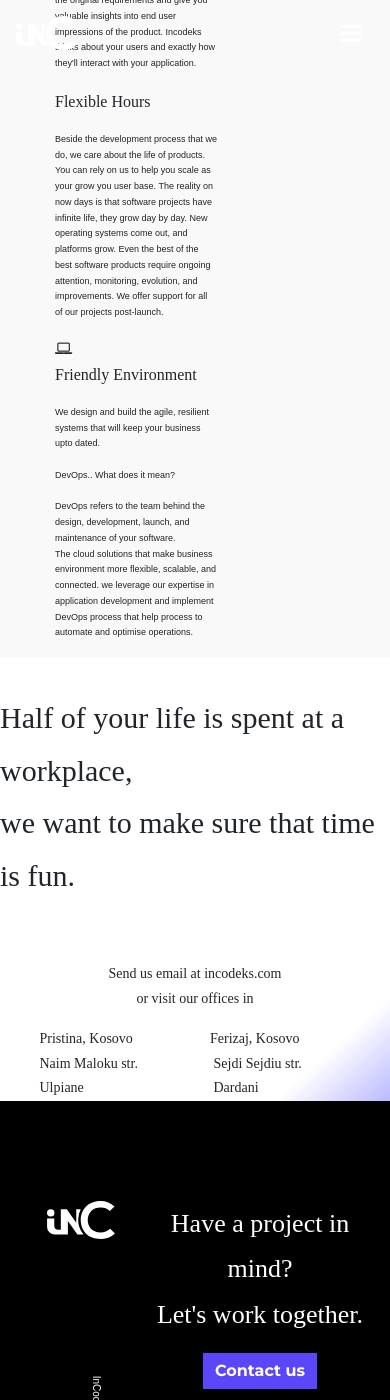
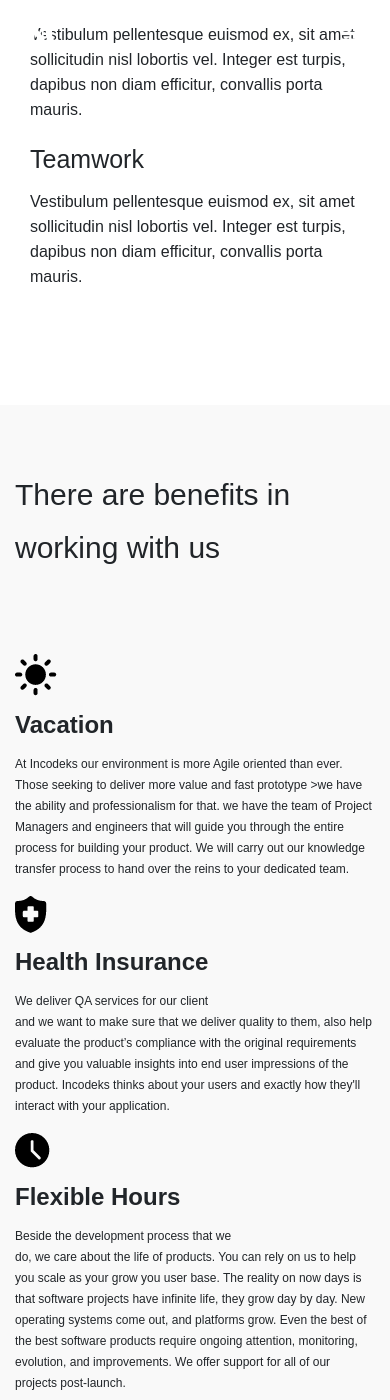
Before and after one commit to partini/partini.github.io, a Jekyll site: the page built from careers.html, in a window 390 px wide and 1400 px high, scrolled down 4718 px. Built offline with Jekyll 4.4.1, drawn with Linux system fonts in a browser that asks for light colours; some web fonts are replaced; some of the changed text lies outside the part shown.

Commit message:
Changes in Careers

```diff
--- a/assets/css/style.css
+++ b/assets/css/style.css
@@ -27,8 +27,11 @@
 }
 
 .all-divs-borders {
-  width: auto;border: 1px solid #2F1295;margin-bottom: 10px;margin-top: 10px;
+  width: auto;
+  border: 1px solid #2F1295;
+  margin-bottom: 10px;margin-top: 10px;
   margin-left: 0px;
+  padding: 10px;
 }
 .all-divs-borders img{
 width: 80px;padding-top: 10px;
@@ -40,22 +43,29 @@
   margin-left: 150px;margin-top: -38px;font-weight: 300;font-size: 13px;
 }
 .firstparagraphs{
-  font-weight: 500;font-size: 12px;margin-bottom: 0px;margin-top: 30px;border-color: #5C46F9;  margin-left:20px;
+  font-weight: 600;font-size: 13px;margin-bottom: 0px;margin-top: 30px;border-color: #5C46F9;
 }
 .secondparagraphs{
-  font-weight: 400;font-size: 11px;border-width: 1.8px;border-color: rgb(200,204,209);border-bottom: 1px solid rgb(200,204,209);margin-bottom: 11px;max-width: 430px; margin-left:20px;
+  font-weight: 400;font-size: 12px;line-height: 18px;border-width: 1.8px;border-color: rgb(200,204,209);border-bottom: 1px solid rgb(200,204,209);margin-bottom: 11px;max-width: 430px;
 }
 .fulltime{
   color: black;font-weight: 400;font-size: 13px;margin-right: 12px;
 }
 .a-link{
-  color: black;font-weight: 400;margin-left: 0px;font-size: 13px;margin-right: 40px;
+  color: black;
+  font-weight: 400;
+  margin-left: 0px;
+  font-size: 13px;
 }
 .work-life{
-  font-weight: 500;font-family: Heebo;margin-bottom: 0px;
+  font-weight: 400;
+  margin-bottom: 0px;
+  font-size: 25px;
 }
 .work-life-two{
-  font-family: Heebo;font-weight: 300;font-size: 12px;
+  font-weight: 100;
+  font-size: 16px;
+  line-height: 25px;
 }
 .navbar {
   height: 90px;
@@ -72,10 +82,14 @@
   width: 60px;
 }
 
-.masthead {
-  opacity: 0.99;filter: brightness(75%) grayscale(8%) invert(0%);
-   width:auto;
-   height: auto;
+.masthead::before {
+ content: '';
+ position: absolute;
+ top: 0;
+ left: 0;
+ background-color: rgba(0, 0, 0, 0.3);
+ width: 100%;
+ height: 100%;
 }
 
 .intro-text {
@@ -293,16 +307,16 @@
 .p3{color: rgb(0,0,0);font-family: Heebo;font-weight: 300;font-size: 14px;margin-top: 150px;}
 .p4{color: black;font-weight: 300;font-family: Heebo;margin-bottom: 0px;}
 .benefits-col{  background: #f9f9f9;margin-top: 0px;}
-.title-benefits{  font-family: Heebo;font-size: 24px;margin-top: 25px;margin-left: 30px;}
-.first-benefits{  font-family: Heebo;margin-left: 40px;}
-.second-benefits{  font-size: 9px;margin-left: 40px;}
-.workplace{  margin-bottom: 60px;margin-top: -65px;padding-right: 0px;padding-left: 0px;}
-.workplace-paragraph{  margin-bottom: 0;font-family: Heebo;font-weight: 400;font-size: 30px;}
+.title-benefits{ font-size: 30px;padding-bottom: 4rem;}
+.first-benefits{ font-weight: 600; font-size: 24px;}
+.second-benefits{  font-size: 12px; font-weight: 100;}
+.workplace{  margin-bottom: 60px;margin-top: 65px;padding-right: 0px;padding-left: 0px;}
+.workplace-paragraph{  margin-bottom: 0;font-family: Heebo;font-weight: 400;font-size: 30px;margin: 10px}
 .workplace-paragraph-first{  font-family: Heebo;font-weight: 500;font-size: 14px;}
 .workplace-paragraph-second{font-size: 14px;font-weight: 400;font-family: Heebo;margin-bottom: 0px;margin-left: 0px;}
 .workplace-paragraph-third{  font-size: 14px;font-weight: 400;font-family: Heebo;margin-bottom: 0px;margin-left: 0px;}
 .adventures{  font-family: Heebo;}
-.adventures img {  width: 300px;}
+.adventures img {  width: 100%;}
 .first-col-jobdetails{font-family: Heebo;padding-right: 0px;padding-left: 40px;opacity: 1;}
 .first-col-jobdetails img{width: 100px;border-radius: 100%;height: 95px;margin-right: 10px;margin-left: 0px;  margin-bottom: 50px;}
 .p1-jobdetails{color: black;font-size: 35px;font-family: Heebo;font-weight: 400;margin-bottom: 0px;}
@@ -319,18 +333,27 @@
 .services-1-thirdrow p{font-weight: 300;margin-bottom: 80px;}
 .masthead-singlearticle{opacity: 0.81;filter: brightness(86%) contrast(114%) grayscale(18%) saturate(114%) sepia(0%);background: url(../img/foto55.png) center / cover no-repeat, black;height: 400px;}
 .first-col-singlearticle{font-size: 30px;font-family: Heebo;font-weight: 300;margin-bottom: 20px;}
-.careers-first-col input{width: 300px;border: none;border-width: 0;box-shadow: none;border-color: white;margin-top: 18px;color: rgb(0, 0, 0);font-weight: 300;font-size: 15px;margin-left: 5px;}
-.careers-second-row a{margin-right: 50px;color: black; font-weight: 300;font-size: 11px;}
+.careers-first-col input{width: 300px;border: none;border-width: 0;box-shadow: none;border-color: white;margin-top: 18px;color: rgb(0, 0, 0);font-weight: 300;font-size: 15px;margin-left: 5px;outline: 0;}
+.careers-second-row a{margin-right: 50px;color: black; font-weight: 300;font-size: 16px;}
 .border-careers{margin-top: 12px;border-right-style: solid;border-right-color: rgb(230,236,242);border-width: thin;font-size: 14px;margin-left: 12px;}
 .apply{color: black;font-weight: bold;font-size: 12px;}
 .first-col-insights{height: 750px;text-align: center;}
 .second-p-insights{font-family: Heebo;font-size: 40px; }
 .first-p-insights{margin-top: 200px;font-size: 16px;font-weight: bold;font-family: Heebo;}
 .third-p-insights{font-weight:500; font-size: 18px;font-family: Heebo;}
-.four-p-insights{font-size: 15px;font-weight:400;}
+.four-p-insights{font-size: 13px;font-weight:400; line-height: 20px;}
 .five-p-insights{font-size: 12px;font-family: Heebo; font-weight:bold;}
 .btn-learn{background: var(--white);border-top-color: rgb(255,255,255);border-right-color: white;border-bottom-color: white;border-left-color: white;}
-.btn-tools{border-radius: 30px;background: rgb(231,235,239);max-height: 35px;width: 38px;}
+.btn-tools{
+  border-radius: 100%;
+  background: rgb(231,235,239);
+  width: 50px;
+  height: 50px;
+}
+
+.btn-tools:hover{
+  background-color: #5C46F9;
+}
 .adventures-paragraphs p{font-family: Heebo;}
 #inbox {background: #f7f7f7;margin-top: -80px;}
 .inbox{font-family: Heebo;}
@@ -387,6 +410,11 @@
 		box-shadow: none;
 	}
 }
+
+/* #mainNav{
+  background-color: #5C46F9 !important;
+} */
+
 #mainNav .navbar-brand{
   z-index: 999;
 }
@@ -593,6 +621,10 @@
 header.masthead .intro-text{
   padding-top: 0 !important;
   padding-bottom: 0 !important;
+}
+
+.masthead{
+  position: relative;
 }
 
 .masthead .container{
@@ -901,6 +933,28 @@
   font-size: 16px;
 }
 
+.item_tools{
+  border-bottom: 1px solid rgba(112, 112, 112, 0.3);
+  margin-bottom: 15px;
+}
+
+#adventures{
+  padding-top: 100px !important;
+}
+
+.job_title{
+  font-weight: 400;
+}
+
+.job_footer{
+  display: flex;
+  justify-content: space-between;
+}
+
+#benefits{
+  padding: 4rem 0rem 4rem 0rem;
+}
+
 @keyframes animateBusniessText{
   0%{
     left: 100%;
--- a/careers.html
+++ b/careers.html
@@ -4,7 +4,7 @@
 title: Incodeks - Careers
 permalink: /careers/
 ---
-    <header class="masthead" style="background-image: url('{{ site.baseurl }}/assets/img/foto15.png');">
+    <!-- <header class="masthead" style="background-image: url('{{ site.baseurl }}/assets/img/foto15.png');">
         <div class="container">
             <div class="row">
                 <div class="col-sm-12 col-md-12 col-lg-12 col-xl-12" style="text-align: center;height: 750px;">
@@ -16,15 +16,29 @@
                 </div>
             </div>
         </div>
+    </header> -->
+
+    <header class="masthead" style="background-image: url('{{ site.baseurl }}/assets/img/foto15.png');">
+        <div class="container">
+            <div class="row">
+                <div class="col-sm-12 col-md-12 col-lg-12 col-xl-12 services-header position-relative">
+                    <p class="services-p1">Join a workplace that is more than a workspace</p>
+                    <a class="btn btn-link" role="button">
+                      <i class="fa fa-long-arrow-down fa-2x" style="color: var(--light);"></i>
+                    </a>
+                </div>
+            </div>
+        </div>
     </header>
+
     <section id="jobs" style="font-family: Heebo;">
         <div class="container">
             <div class="row">
                 <div class="col-sm-12 col-md-12 col-lg-12 col-xl-12">
-                    <p style="font-family: Heebo;font-size: 25px;">Current Openings</p>
+                    <p style="font-size: 30px;">Current Openings</p>
                 </div>
             </div>
-            <div class="row" style="margin-top: 34px; border: 1px solid rgb(218,217,218) ;">
+            <div class="row m-0" style="margin-top: 34px; border: 1px solid rgb(218,217,218) ;">
                 <div class="col-sm-12 col-md-6 col-lg-6 col-xl-6 col-12 careers-first-col" style="padding-bottom: 15px;">
                   <i class="fa fa-search">
                   </i>
@@ -45,7 +59,7 @@
                   </span>
                 </div>
             </div>
-            <div class="row careers-second-row">
+            <div class="row careers-second-row mt-4 mb-4">
                 <div class="col-sm-12 col-md-12 col-lg-12 col-xl-12" style="margin-top: 15px;margin-bottom: -10px;height: 30px;">
                     <a href="#">All jobs</a>
                     <a href="#">Results</a>
@@ -56,13 +70,15 @@
                 {% for job in site.jobs %}
                 <div class="col-sm-12 col-md-6 col-lg-6 col-xl-4 col-12">
                     <div class="all-divs-borders"><img class="d-inline" src="{{ site.baseurl }}/assets/img/Jem-final-profile-pic-circle2.png">
-                        <p class="d-inline">{{ job.title }}</p>
-                        <p class="location"><i class="fa fa-location-arrow"></i>{{ job.location }}<br></p>
+                        <p class="d-inline job_title">{{ job.title }}</p>
+                        <p class="location"><i class="fa fa-location-arrow mr-2"></i>{{ job.location }}<br></p>
                         <p class="firstparagraphs">{{ job.long_title }}</p>
-                        <p class="short_description secondparagraphs" >{{ job.short_description }}</p>
-                        <a class="fulltime" href="#">{{ job.type_of_position }}</a>
-                        <a class="a-link" href="#">{{ job.date | date: "%B %e, %Y" }} </a>
-                        <a class="apply" href="{{ site.baseurl }}{{ job.url }}">Apply now</a>
+                        <p class="short_description secondparagraphs pb-4" >{{ job.short_description }}</p>
+                        <div class="job_footer">
+                            <a class=" font-weight-bold fulltime" href="#">{{ job.type_of_position }}</a>
+                            <a class=" font-weight-bold a-link" href="#">{{ job.date | date: "%B %e, %Y" }} </a>
+                            <a class=" font-weight-bold apply" href="{{ site.baseurl }}{{ job.url }}">Apply now</a>
+                        </div>
                     </div>
                 </div>
                 {% endfor %}
@@ -74,89 +90,90 @@
         <div class="container">
             <div class="row" style="margin-top: -55px;">
                 <div class="col-sm-12 col-md-12 col-lg-12 col-xl-12">
-                    <p class="text-center" style="margin-bottom: 0;font-family: Heebo;font-weight: 400;font-size: 20px;">Why work with us?</p>
-                    <p class="text-center" style="font-family: Heebo;font-weight: 500;font-size: 16px;margin-bottom: 0;color: #5C46F9;">Our diverse team is defined by a set of principles that makes&nbsp;<br></p>
-                    <p class="text-center" style="margin-bottom: 0;font-family: Heebo;font-weight: 500;font-size: 16px;color: #5C46F9;">us work well together. Here is a sneak peek.</p>
+                    <p class="text-center" style="margin-bottom: 0;font-family: Heebo;font-weight: 400;font-size: 40px;">Why work with us?</p>
+                    <p class="text-center" style="font-weight: 100;font-size: 16px;margin-bottom: 0;color: #5C46F9;font-size: 24px;line-height: 30px;">Our diverse team is defined by a set of principles that makes&nbsp;<br> us work well together. Here is a sneak peek.</p>
                 </div>
             </div>
             <div class="row" style="margin-top: 80px;margin-left: 0px;margin-right: 0px;">
                 <div class="col-sm-12 col-md-4 col-lg-4 col-xl-4 text-center">
-                    <p class="text-left work-life">Self-Developing</p>
+                    <p class="text-left work-life mb-2">Self-Developing</p>
                     <p class="text-left work-life-two">Vestibulum pellentesque euismod ex, sit amet sollicitudin nisl lobortis vel. Integer est turpis, dapibus non diam efficitur, convallis porta mauris.</p>
                 </div>
                 <div class="col-sm-12 col-md-4 col-lg-4 col-xl-4 text-center">
-                    <p  class="text-left work-life">Work-Life balance</p>
+                    <p  class="text-left work-life mb-2">Work-Life balance</p>
                     <p class="text-left work-life-two" >Vestibulum pellentesque euismod ex, sit amet sollicitudin nisl lobortis vel. Integer est turpis, dapibus non diam efficitur, convallis porta mauris.</p>
                 </div>
                 <div class="col-sm-12 col-md-4 col-lg-4 col-xl-4 text-center">
-                    <p class="text-left work-life">Teamwork</p>
+                    <p class="text-left work-life mb-2">Teamwork</p>
                     <p class="text-left work-life-two">Vestibulum pellentesque euismod ex, sit amet sollicitudin nisl lobortis vel. Integer est turpis, dapibus non diam efficitur, convallis porta mauris.</p>
                 </div>
             </div>
         </div>
     </section>
-    <section id="benefits" class="benefits" style="margin-top: -230px;">
+    <section id="benefits" class="benefits" style="background: #f9f9f9;">
         <div class="container">
-            <div class="row" style="background-color: #858095;">
+            <div class="row">
                 <div class="col-sm-12 col-md-12 col-lg-12 col-xl-12 benefits-col">
                     <p class="title-benefits">There are benefits in working with us</p>
                 </div>
             </div>
             <div class="row" style="background: #f9f9f9;">
-                <div class="col-sm-6 col-md-6 col-lg-3 col-xl-3 col-12">
-                  <i class="fa fa-sun-o" style="margin-left: 40px;"></i>
-                    <p class="first-benefits">Vacation</p>
-                    <p class="second-benefits">At Incodeks our environment is more&nbsp;<br>
-                      Agile oriented than ever. Those seeking&nbsp;<br>
-                      to deliver more value and fast prototype&nbsp;<br
-                      >we have the ability and professionalism&nbsp;<br>
-                      for that. we have the team of Project&nbsp;<br>
-                      Managers and engineers that will guide&nbsp;<br>
-                      you through the entire process for&nbsp;<br>
-                      building your product. We will carry out&nbsp;<br>
-                      our knowledge transfer process to hand&nbsp;<br>
+                <div class="col-lg-3 col-md-4 col-sm-6 col-12">
+                    <img class="" src="{{ site.baseurl }}/assets/img/sun.png">
+                    <p class="first-benefits mt-2 mb-2">Vacation</p>
+                    <p class="second-benefits">At Incodeks our environment is more
+                      Agile oriented than ever. Those seeking
+                      to deliver more value and fast prototype
+                      >we have the ability and professionalism
+                      for that. we have the team of Project
+                      Managers and engineers that will guide
+                      you through the entire process for
+                      building your product. We will carry out
+                      our knowledge transfer process to hand
                       over the reins to your dedicated team.</p>
                 </div>
-                <div class="col-sm-6 col-md-6 col-lg-3 col-xl-3 col-12">
-                  <i class="fa fa-hospital-o" style="margin-left: 40px;"></i>
-                    <p  class="first-benefits">Health Insurance<br></p>
+                <div class="col-lg-3 col-md-4 col-sm-6 col-12">
+                    <img class="" src="{{ site.baseurl }}/assets/img/plus.png">
+                    <p  class="first-benefits mt-2 mb-2">Health Insurance<br></p>
                     <p class="second-benefits" >We deliver QA services for our client&nbsp;<br>
-                      and we want to make sure that we&nbsp;<br>
-                      deliver quality to them, also help&nbsp;<br>
-                      evaluate the product’s compliance with&nbsp;<br>
-                      the original requirements and give you&nbsp;<br>
-                      valuable insights into end user&nbsp;<br>
-                      impressions of the product. Incodeks&nbsp;<br>
-                      thinks about your users and exactly how&nbsp;<br>
+                      and we want to make sure that we
+                      deliver quality to them, also help
+                      evaluate the product’s compliance with
+                      the original requirements and give you
+                      valuable insights into end user
+                      impressions of the product. Incodeks
+                      thinks about your users and exactly how
                       they'll interact with your application.&nbsp;</p>
                 </div>
-                <div class="col-sm-6 col-md-6 col-lg-3 col-xl-3 text-center col-12">
-                    <p class="text-left first-benefits">Flexible Hours<br></p>
+                <div class="col-lg-3 col-md-4 col-sm-6 col-12">
+                    <img class="" src="{{ site.baseurl }}/assets/img/watch.png">
+                    <p class="text-left first-benefits mt-2 mb-2">Flexible Hours<br></p>
                     <p class="text-left second-benefits">Beside the development process that we&nbsp;<br
-                      >do, we care about the life of products.&nbsp;<br>
-                      You can rely on us to help you scale as&nbsp;<br>
-                      your grow you user base. The reality on&nbsp;<br>
-                      now days is that software projects have&nbsp;<br>
-                      infinite life, they grow day by day. New&nbsp;<br>
-                      operating systems come out, and&nbsp;<br>
-                      platforms grow. Even the best of the&nbsp;<br>
-                      best software products require ongoing&nbsp;<br>
-                      attention, monitoring, evolution, and&nbsp;<br>
-                      improvements. We offer support for all&nbsp;<br>
+                      >do, we care about the life of products.
+                      You can rely on us to help you scale as
+                      your grow you user base. The reality on
+                      now days is that software projects have
+                      infinite life, they grow day by day. New
+                      operating systems come out, and
+                      platforms grow. Even the best of the
+                      best software products require ongoing
+                      attention, monitoring, evolution, and
+                      improvements. We offer support for all
                       of our projects post-launch.&nbsp;</p>
                 </div>
-                <div class="col-sm-6 col-md-6 col-lg-3 col-xl-3 col-12"><i class="fa fa-laptop" style="margin-left: 40px;"></i>
-                    <p class="first-benefits" >Friendly Environment</p>
-                    <p class="second-benefits" >We design and build the agile, resilient&nbsp;<br>systems that will keep your business&nbsp;<br>upto dated.&nbsp;<br>
+                <div class="col-lg-3 col-md-4 col-sm-6 col-12">
+                    <img class="" src="{{ site.baseurl }}/assets/img/heart_tv.png">
+                    <p class="first-benefits mt-2 mb-2" >Friendly Environment</p>
+                    <p class="second-benefits" >We design and build the agile, resilientsystems that will keep your businessupto dated.
                       <br>DevOps.. What does it mean?<br>
-                      <br>DevOps refers to the team behind the&nbsp;<br>
-                      design, development, launch, and&nbsp;<br
-                      >maintenance of your software.&nbsp;<br>
-                      The cloud solutions that make business&nbsp;<br>
-                      environment more flexible, scalable, and&nbsp;<br>
-                      connected. we leverage our expertise in&nbsp;<br>
-                      application development and implement&nbsp;<br>
-                      DevOps process that help process to&nbsp;<br>
+                      <br>DevOps refers to the team behind the
+                      design, development, launch, and
+                      >maintenance of your software.
+                      The cloud solutions that make business
+                      environment more flexible, scalable, and
+                      connected. we leverage our expertise in
+                      application development and implement
+                      DevOps process that help process to
                       automate and optimise operations.</p>
                 </div>
             </div>
@@ -164,12 +181,35 @@
     </section>
     <section id="email" style="padding: 0;padding-top: 0; background: linear-gradient(138deg, white 85%, blue 140%);">
         <div class="container">
-            <div class="row">
+            <div class="row pb-5">
+
                 <div class="col-12 col-sm-12 col-md-12 col-lg-12 col-xl-12 workplace">
-                    <p class="workplace-paragraph">Half of your life is spent at a workplace,&nbsp;<br>we want to make sure that time is fun.<br></p>
+                    <p class="workplace-paragraph">Half of your life is spent at a <span class="color-primary">workplace</span>,&nbsp;<br>we want to make sure that time is fun.<br></p>
                 </div>
+
+                <div class="col-md-4"></div>
+                <div class="col-md-4 mt-4">
+                    <p class="text-left workplace-paragraph-first mt-5">Send us email at <a href="mailto: info@incodeks.com" class="color-primary"> info@incodeks.com </a><br>or visit our offices in</p>
+                    <div class="row m-0 mt-5">
+
+                        <div class="col-md-6 p-0">
+                            <p>Ferizaj, Kosovo <br>
+                                Sejdi Sejdiu str. <br>
+                                Dardani
+                            </p>
+                        </div>
+
+                        <div class="col-md-6 p-0">
+                            <p>Pristina, Kosovo <br>
+                                Naim Maloku str. <br>
+                                Ulpiane
+                            </p>
+                        </div>
+                    </div>
+                </div>
+                <div class="col-md-4"></div>
             </div>
-            <div class="row">
+            <!-- <div class="row">
                 <div class="col-12 col-sm-12 col-md-12 col-lg-12 col-xl-12 workplace-two">
                     <p class="text-center workplace-paragraph-first">Send us email at incodeks.com<br>or visit our offices in</p>
                 </div>
@@ -181,7 +221,7 @@
                 <div class="col-6 col-sm-6 col-md-6 col-lg-6 col-xl-6 workplace-four">
                     <p class="workplace-paragraph-third">Ferizaj, Kosovo<br>&nbsp;Sejdi Sejdiu str.<br>&nbsp;Dardani</p>
                 </div>
-            </div>
+            </div> -->
         </div>
     </section>
   </section>
```
Also changed, not shown: aboutus.html (+7 -29 lines), insights.html (+61 -35 lines), assets/img/arrow-rotate-tools.png (added), assets/img/heart_tv.png (added), assets/img/plus.png (added), assets/img/sun.png (added), assets/img/watch.png (added), 9 other files.
